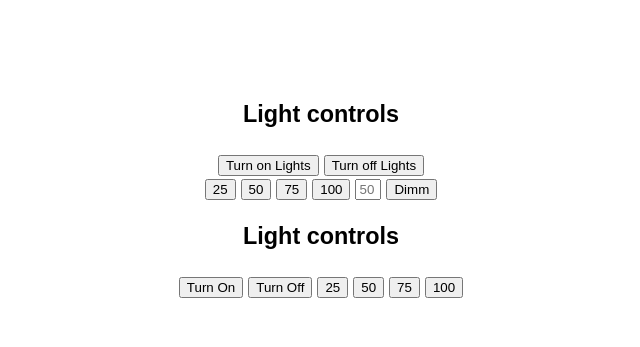
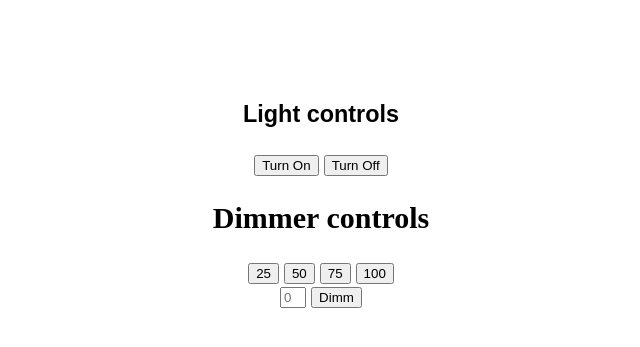
Before and after one commit to jonashoft/homeautomation, a Flask app: page / in a window 1280 px wide. Shown: the top 347 px of the page, without its empty margins (319-959 px from the left). Run offline with Flask 2, Linux system fonts and the light colour scheme; some libraries are stand-ins or nearby versions.

```diff
--- a/templates/index.html
+++ b/templates/index.html
@@ -44,30 +44,21 @@
         </script>
     </head>
     <body>
-
-        <h3>Light controls</h3>
         <div>
-            <form method="post" action="/">
-                <input type="submit" value="Turn on Lights" name="Turn on Lights"/>
-                <input type="submit" value="Turn off Lights" name="Turn off Lights"/><br>
-                <input type="submit" value="25" name="25"/>
-                <input type="submit" value="50" name="50"/>
-                <input type="submit" value="75" name="75"/>
-                <input type="submit" value="100" name="100"/>
+            <h3>Light controls</h3>
+            <form>
+                <a href=# id=TurnOn><button>Turn On</button></a>
+                <a href=# id=TurnOff><button>Turn Off</button></a><br>
+            </form>
+            <h2>Dimmer controls</h2>
+            <form>
+                <a href=# id=25><button>25</button></a>
+                <a href=# id=50><button>50</button></a>
+                <a href=# id=75><button>75</button></a>
+                <a href=# id=100><button>100</button></a><br>
                 <input type="text" name="DimmerValue" placeholder={{ dimm_value }}>
                 <input type ="submit" value = "Dimm" name="Dimm"/>
             </form>
-        </div>
-        <div>
-            <h3>Light controls</h3>
-                <form>
-                    <a href=# id=TurnOn><button>Turn On</button></a>
-                    <a href=# id=TurnOff><button>Turn Off</button></a>
-                    <a href=# id=25><button>25</button></a>
-                    <a href=# id=50><button>50</button></a>
-                    <a href=# id=75><button>75</button></a>
-                    <a href=# id=100><button>100</button></a>
-                </form>
         </div>
         <div>
             <p id="response"></p>
```
